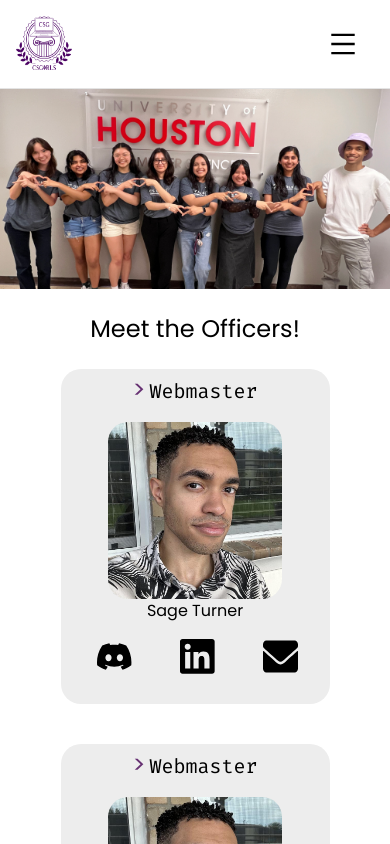
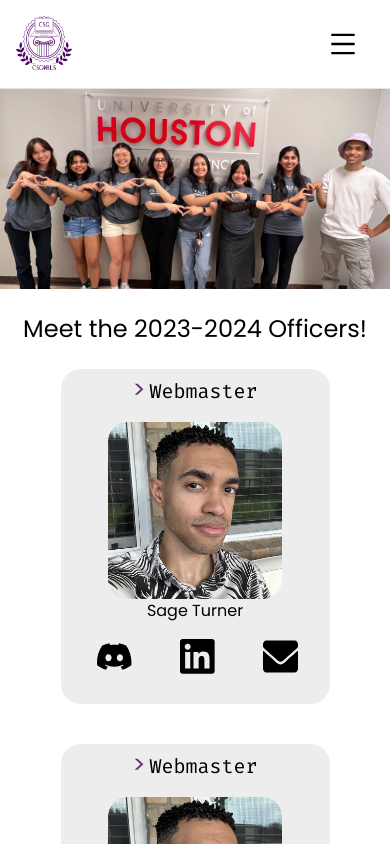
Before and after one commit to CSGirlsUH/csgirls-website, a React (Vite) app in the folder csgwebsite/: page /officers in a window 390 px wide. Shown: the top 844 px of the page. Built offline with nearby package versions, Linux system fonts and the light colour scheme.

Commit message:
feat: Fixed scroll issue on OfficerMain.tsx mobile variant

```diff
--- a/csgwebsite/src/components/OfficerMain.tsx
+++ b/csgwebsite/src/components/OfficerMain.tsx
@@ -100,12 +100,12 @@
             alt="2023-2024 Officer Team at First General Meeting"
           />
           <h1 className="font-poppins flex flex-row justify-center py-6 text-2xl">
-            Meet the Officers!
+            Meet the 2023-2024 Officers!
           </h1>
         </div>
 
         {/* Mobile Officer Cards */}
-        <section className="flex flex-col justify-center gap-10">
+        <section className="flex flex-col justify-center gap-10 pb-10">
           <OfficerCard
             position="Webmaster"
             name={OFFICERS.webmaster.name}
--- a/csgwebsite/src/pages/Officers.tsx
+++ b/csgwebsite/src/pages/Officers.tsx
@@ -5,7 +5,7 @@
 const Officers = () => {
   return (
     <>
-      <div className="font-poppins mx-auto my-auto h-screen overflow-hidden bg-white text-black">
+      <div className="font-poppins mx-auto my-auto overflow-hidden bg-white text-black">
         <Navbar />
         <OfficerMain />
         <Footer />
```
